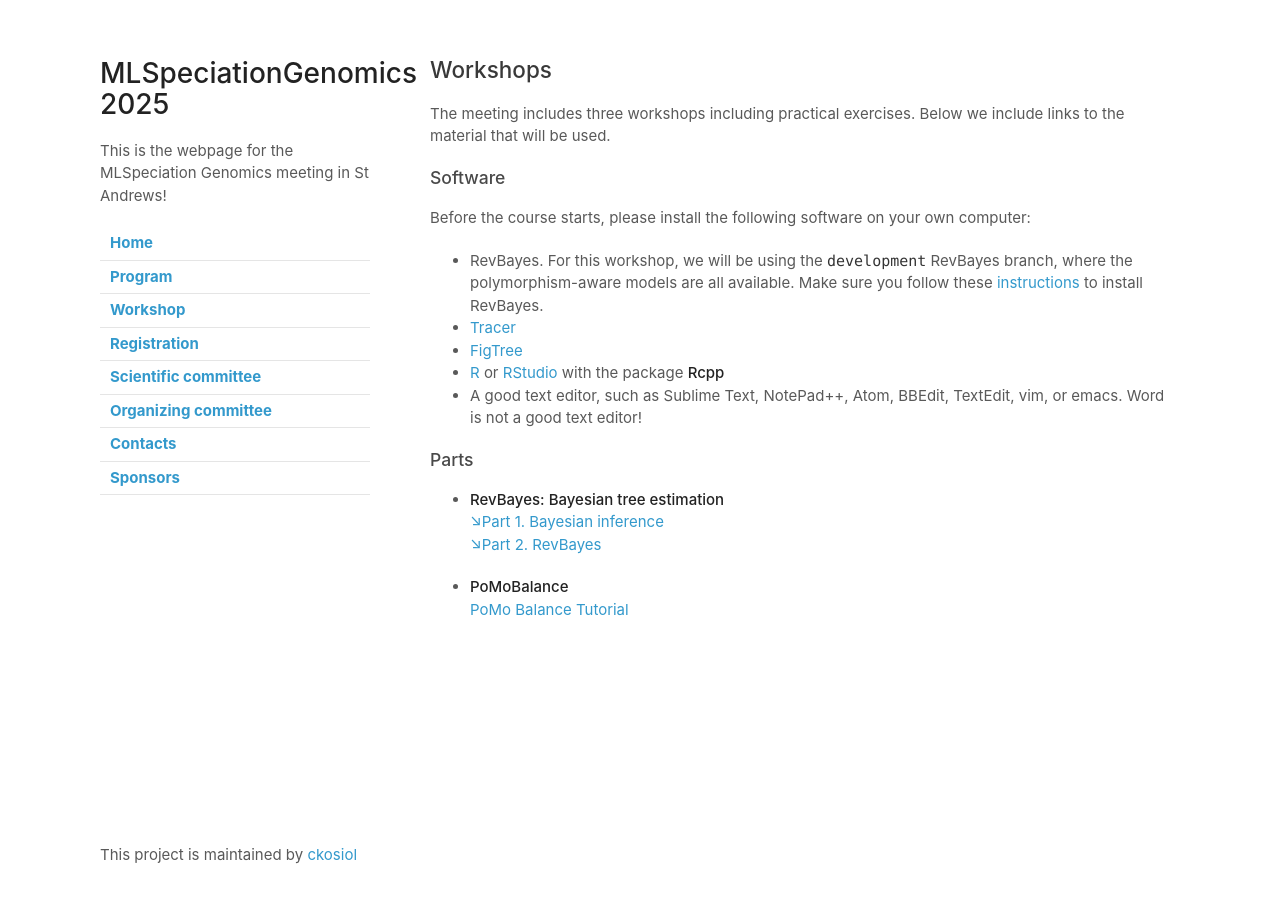
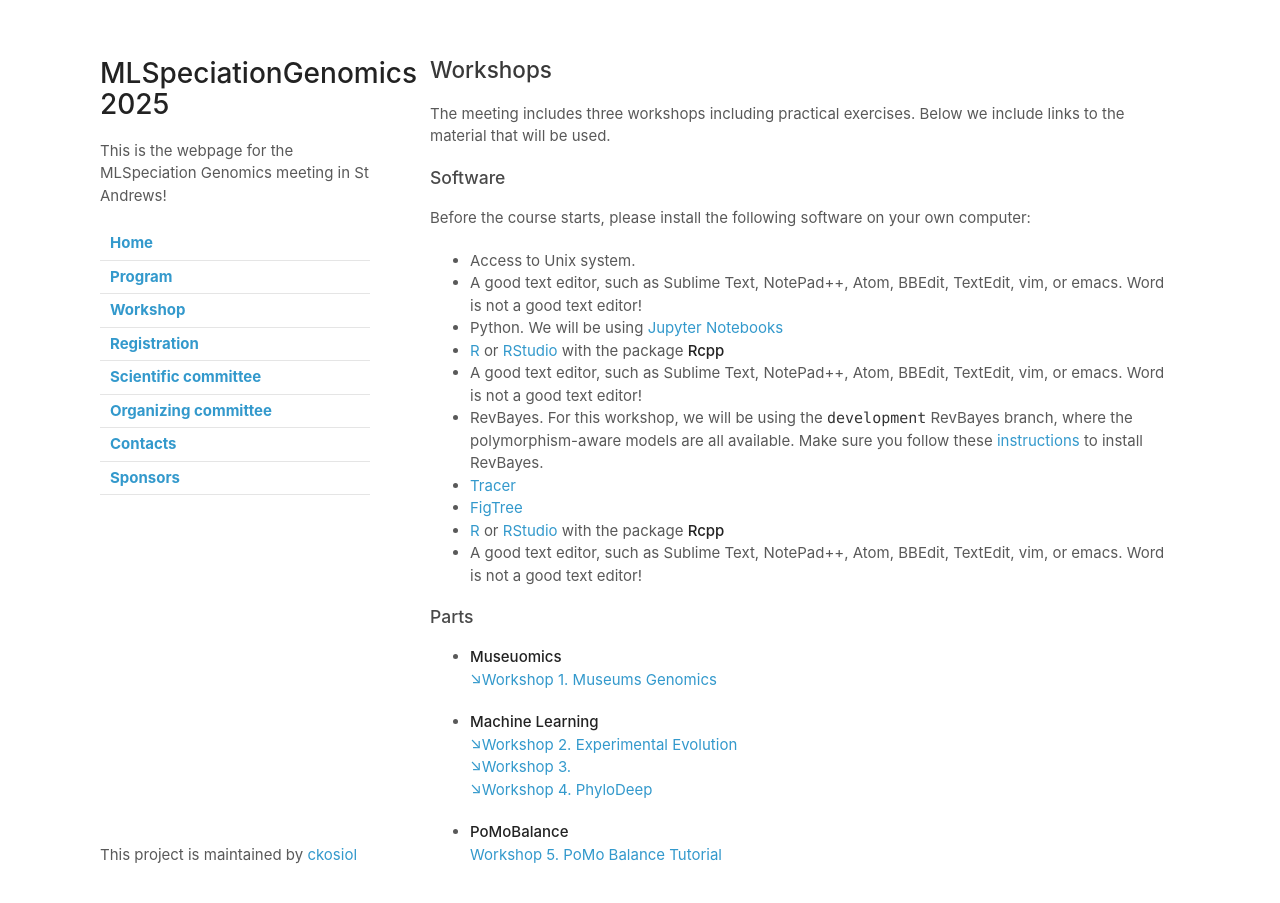
Before and after one commit to ckosiol/MLSpeciationGenomics, a Jekyll site: the page built from workshop.md, in a window 1280 px wide and 936 px high. Shown: the top 903 px of the window. Built offline with Jekyll 4.4.1, drawn with Linux system fonts in a browser that asks for light colours; our own code applies the rules of GitHub Pages for plain Markdown files.

Commit message:
Update workshop.md

````diff
--- a/workshop.md
+++ b/workshop.md
@@ -5,7 +5,11 @@ The meeting includes three workshops including practical exercises. Below we inc
 ### Software
 
 Before the course starts, please install the following software on your own computer:
-
+* Access to Unix system.
+* A good text editor, such as Sublime Text, NotePad++, Atom, BBEdit, TextEdit, vim, or emacs. Word is not a good text editor!
+* Python. We will be using [Jupyter Notebooks](https://jupyter.org/install)
+* [R](https://www.r-project.org/) or [RStudio](https://rstudio.com/) with the package **Rcpp**
+* A good text editor, such as Sublime Text, NotePad++, Atom, BBEdit, TextEdit, vim, or emacs. Word is not a good text editor!
 * RevBayes. For this workshop, we will be using the ```development``` RevBayes branch, where the polymorphism-aware models are all available. Make sure you follow these [instructions](revbayes.md) to install RevBayes.
 * [Tracer](https://beast.community/tracer)
 * [FigTree](https://github.com/rambaut/figtree/releases)
@@ -13,11 +17,14 @@ Before the course starts, please install the following software on your own comp
 * A good text editor, such as Sublime Text, NotePad++, Atom, BBEdit, TextEdit, vim, or emacs. Word is not a good text editor!
 
 ### Parts
+* **Museuomics**<br/>
+[&#8600;Workshop 1. Museums Genomics](https://github.com/capoony/MuseomicsWorkshop2025)<br/>
 
-* **RevBayes: Bayesian tree estimation**<br/>
-[&#8600;Part 1. Bayesian inference](/assets/session1/1.pdf)<br/>
-[&#8600;Part 2. RevBayes](/assets/session1/2.pdf)<br/>
+* **Machine Learning**<br/>
+[&#8600;Workshop 2. Experimental Evolution]()<br/>
+[&#8600;Workshop 3. ]()<br/>
+[&#8600;Workshop 4. PhyloDeep]()<br/>
 
 * **PoMoBalance**<br/>
-[PoMo Balance Tutorial](https://revbayes.github.io/tutorials/pomobalance/)
+[Workshop 5. PoMo Balance Tutorial](https://revbayes.github.io/tutorials/pomobalance/)
 <br/>
````
